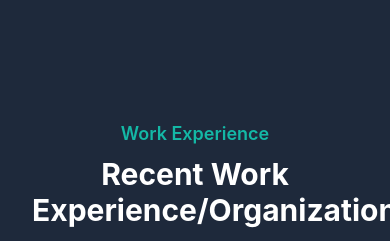
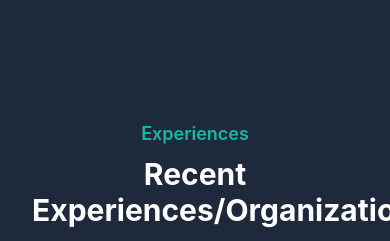
Before and after one commit to sandhidwiwidyantoro/sandhidwiwidyantoro.github.io, a website: page index.html in a window 390 px wide. Shown: the part 4880-5121 px from the top of the page. Drawn offline with nearby package versions, Linux system fonts and the light colour scheme.

Commit message:
Update index.html

```diff
--- a/index.html
+++ b/index.html
@@ -48,7 +48,7 @@
                   <a href="#MyProjects" class="mx-8 flex py-2 text-base text-dark group-hover:text-primary dark:text-white">Projects</a>
                 </li>
                 <li class="group">
-                  <a href="#WorkExperience" class="mx-8 flex py-2 text-base text-dark group-hover:text-primary dark:text-white">Work Experience</a>
+                  <a href="#Experiences" class="mx-8 flex py-2 text-base text-dark group-hover:text-primary dark:text-white">Experiences</a>
                 </li>
                 <li class="group">
                   <a href="#contact" class="mx-8 flex py-2 text-base text-dark group-hover:text-primary dark:text-white">Contact</a>
@@ -320,12 +320,12 @@
     <!-- Portfolio Section End -->
 
     <!-- Clients Section Start -->
-    <section id="WorkExperience" class="bg-slate-800 pt-36 pb-32 dark:bg-slate-300">
+    <section id="Experiences" class="bg-slate-800 pt-36 pb-32 dark:bg-slate-300">
       <div class="container">
         <div class="w-full px-4">
           <div class="mx-auto mb-0 text-center">
-            <h4 class="mb-2 text-lg font-semibold text-primary">Work Experience</h4>
-            <h2 class="mb-4 text-3xl font-bold text-white dark:text-dark sm:text-4xl lg:text-5xl">Recent Work Experience/Organization</h2>
+            <h4 class="mb-2 text-lg font-semibold text-primary">Experiences</h4>
+            <h2 class="mb-4 text-3xl font-bold text-white dark:text-dark sm:text-4xl lg:text-5xl">Recent Experiences/Organization</h2>
             <!-- <p class="text-md font-medium text-secondary md:text-lg">Lorem ipsum dolor sit amet consectetur adipisicing elit. Vero suscipit facilis velit!</p> -->
           </div>
         </div>
@@ -424,7 +424,7 @@
                 <a href="#MyProjects" class="mb-3 inline-block text-base hover:text-primary">Projects</a>
               </li>
               <li>
-                <a href="#WorkExperience" class="mb-3 inline-block text-base hover:text-primary">Work Experience</a>
+                <a href="#Experiences" class="mb-3 inline-block text-base hover:text-primary">Experiences</a>
               </li>
               <li>
                 <a href="#contact" class="mb-3 inline-block text-base hover:text-primary">Contact</a>
```
